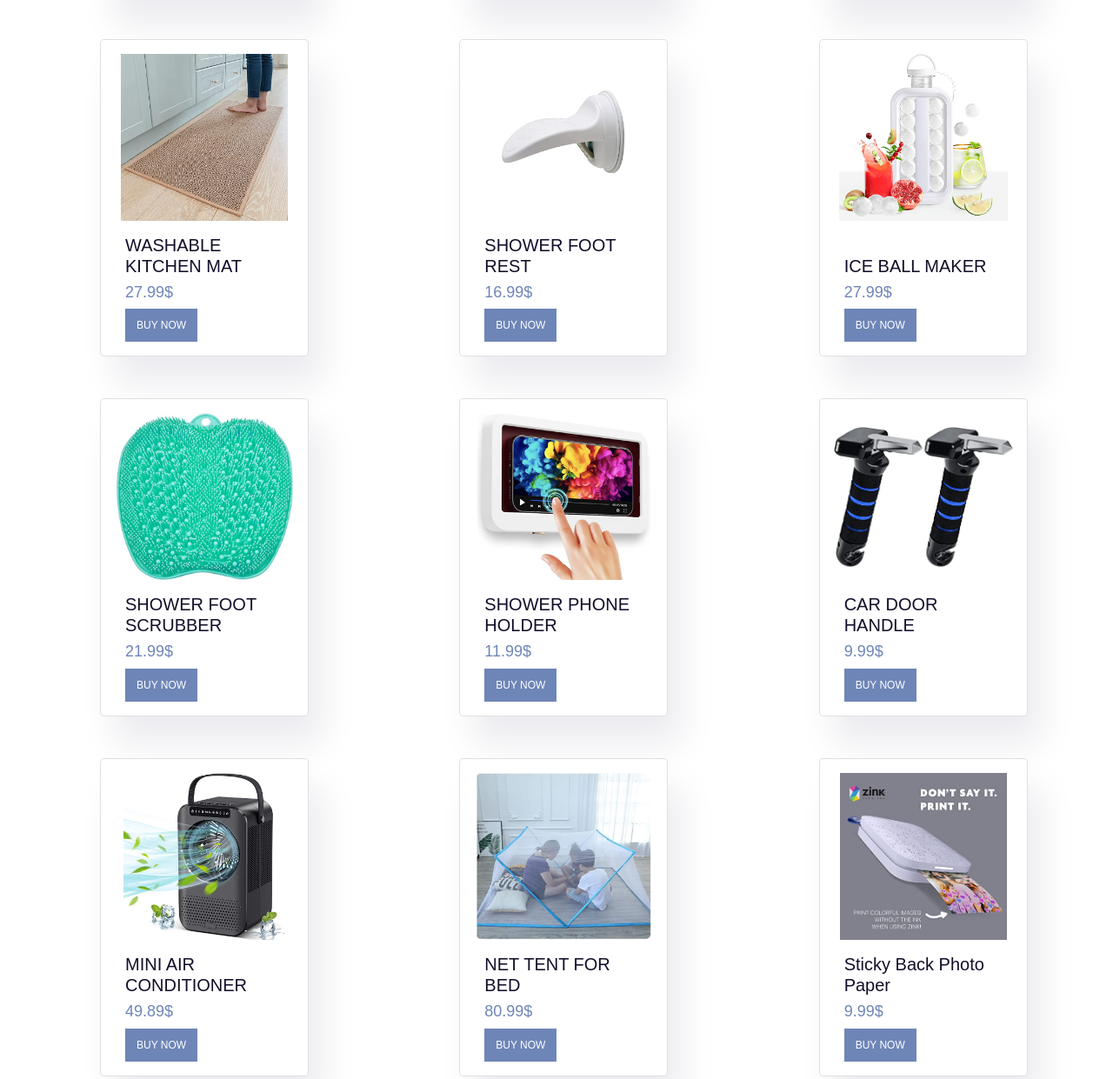
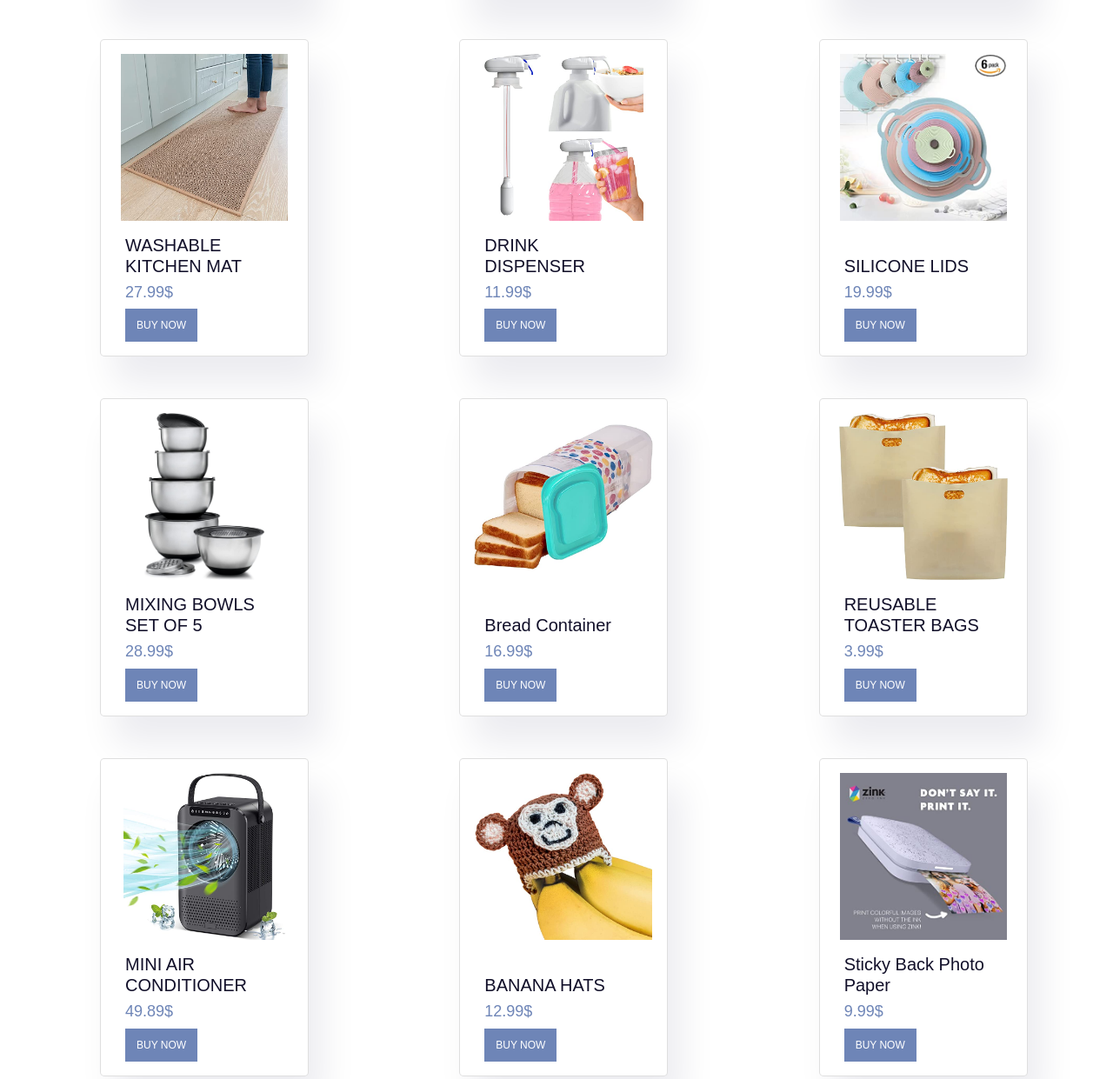
Before and after one commit to John-noor/Amazon-website, a plain HTML site: page index.html in a window 1280 px wide. Shown: the part 3151-4392 px from the top of the page at 87% size. Drawn offline with nearby package versions, Linux system fonts and the light colour scheme; a web font is replaced by a local one.

Commit message:
eight commit

```diff
--- a/index.html
+++ b/index.html
@@ -305,12 +305,12 @@
     <!-- the 12 -->
     <div class=" card self-care">
       <div class="image-container">
-        <img src="images/legstander.jpg" alt="">
+        <img src="images/71FR9gYRKNL._AC_SX679_.jpg" alt="">
       </div>
       <div class="container">
-        <h5 class="product-name"> SHOWER FOOT REST</h5>
-        <h5 class="price">16.99$</h5 class="price">
-        <button class="buy-btn"><a href="https://amzn.to/3NQgGXf"> buy now</a> </button>
+        <h5 class="product-name"> DRINK DISPENSER</h5>
+        <h5 class="price">11.99$</h5 class="price">
+        <button class="buy-btn"><a href="https://amzn.to/3VjrTUu"> buy now</a> </button>
       </div>
     </div>
 
@@ -323,12 +323,12 @@
     <!-- the 13 -->
     <div class=" card kitchen">
       <div class="image-container">
-        <img src="images/circleice.jpg" alt="">
+        <img src="images/71WGCvPZUTL._AC_SX425_PIbundle-6,TopRight,0,0_SH20_.jpg" alt="">
       </div>
       <div class="container">
-        <h5 class="product-name">ICE BALL MAKER </h5>
-        <h5 class="price">27.99$</h5 class="price">
-        <button class="buy-btn"><a href="https://amzn.to/3x1XRuk "> buy now</a> </button>
+        <h5 class="product-name">SILICONE LIDS</h5>
+        <h5 class="price">19.99$</h5 class="price">
+        <button class="buy-btn"><a href="https://amzn.to/3S8nelO"> buy now</a> </button>
       </div>
     </div>
 
@@ -341,12 +341,12 @@
     <!-- the 14 -->
     <div class=" card Self-care">
       <div class="image-container">
-        <img src="images/legbrash.jpg  " alt="">
+        <img src="images/815tKjXKkiL._AC_SY879_.jpg " alt="">
       </div>
       <div class="container">
-        <h5 class="product-name"> SHOWER FOOT SCRUBBER</h5>
-        <h5 class="price">21.99$</h5 class="price">
-        <button class="buy-btn"><a href="https://amzn.to/3N7sUdR"> buy now</a> </button>
+        <h5 class="product-name">MIXING BOWLS SET OF 5</h5>
+        <h5 class="price">28.99$</h5 class="price">
+        <button class="buy-btn"><a href="https://amzn.to/3rZ0pGc"> buy now</a> </button>
       </div>
     </div>
 
@@ -358,12 +358,12 @@
     <!-- the 15 -->
     <div class=" card random">
       <div class="image-container">
-        <img src="images/phonepathcover.jpg" alt="">
+        <img src="images/510.jpg" alt="">
       </div>
       <div class="container">
-        <h5 class="product-name"> SHOWER PHONE HOLDER </h5>
-        <h5 class="price">11.99$</h5 class="price">
-        <button class="buy-btn"><a href="https://amzn.to/3N6kVxP"> buy now</a> </button>
+        <h5 class="product-name"> Bread Container</h5>
+        <h5 class="price">16.99$</h5 class="price">
+        <button class="buy-btn"><a href="https://amzn.to/3VuIoNU"> buy now</a> </button>
       </div>
     </div>
 
@@ -377,12 +377,12 @@
     <!-- the 16 -->
     <div class=" card Self-care , house">
       <div class="image-container">
-        <img src="images/cardoorhandel.jpg" alt="">
+        <img src="images/710WBfpBlpL._AC_SX679_.jpg" alt="">
       </div>
       <div class="container">
-        <h5 class="product-name"> CAR DOOR HANDLE</h5>
-        <h5 class="price">9.99$</h5 class="price">
-        <button class="buy-btn"><a href="https://amzn.to/3zkQdfT"> buy now</a> </button>
+        <h5 class="product-name">REUSABLE TOASTER BAGS</h5>
+        <h5 class="price">3.99$</h5 class="price">
+        <button class="buy-btn"><a href="https://amzn.to/3g75PfD"> buy now</a> </button>
       </div>
     </div>
 
@@ -410,12 +410,12 @@
     <!-- the 18 -->
     <div class=" card house">
       <div class="image-container">
-        <img src="images/netroom.jpg" alt="">
+        <img src="images/61ycBtiRk-L._AC_SX679_.jpg" alt="">
       </div>
       <div class="container">
-        <h5 class="product-name"> NET TENT FOR BED</h5>
-        <h5 class="price">80.99$</h5 class="price">
-        <button class="buy-btn"><a href=" https://amzn.to/3Q1JzkX "> buy now</a> </button>
+        <h5 class="product-name"> BANANA HATS</h5>
+        <h5 class="price">12.99$</h5 class="price">
+        <button class="buy-btn"><a href=" https://amzn.to/3rWZSEZ"> buy now</a> </button>
       </div>
     </div>
 
```
Also changed, not shown: images/510.jpg (added), images/61ycBtiRk-L._AC_SX679_.jpg (added), images/710WBfpBlpL._AC_SX679_.jpg (added), images/71FR9gYRKNL._AC_SX679_.jpg (added), images/71WGCvPZUTL._AC_SX425_PIbundle-6,TopRight,0,0_SH20_.jpg (added), images/815tKjXKkiL._AC_SY879_.jpg (added), images/circleice.jpg (deleted), images/cleaingmash.jpg (deleted), images/clothesspirt.jpg (deleted), images/concept-homemade-baking-is-whisk-whipping-cupcake-molds-pink-background-zero-waste-copy-space-top-view-baking-concept-flat-lay_127032-2391.jpg (deleted), images/kitchen.PNG (deleted), images/legbrash.jpg (deleted), images/legstander.jpg (deleted), images/magnifying-glass-solid.svg (deleted), 3 more files.
